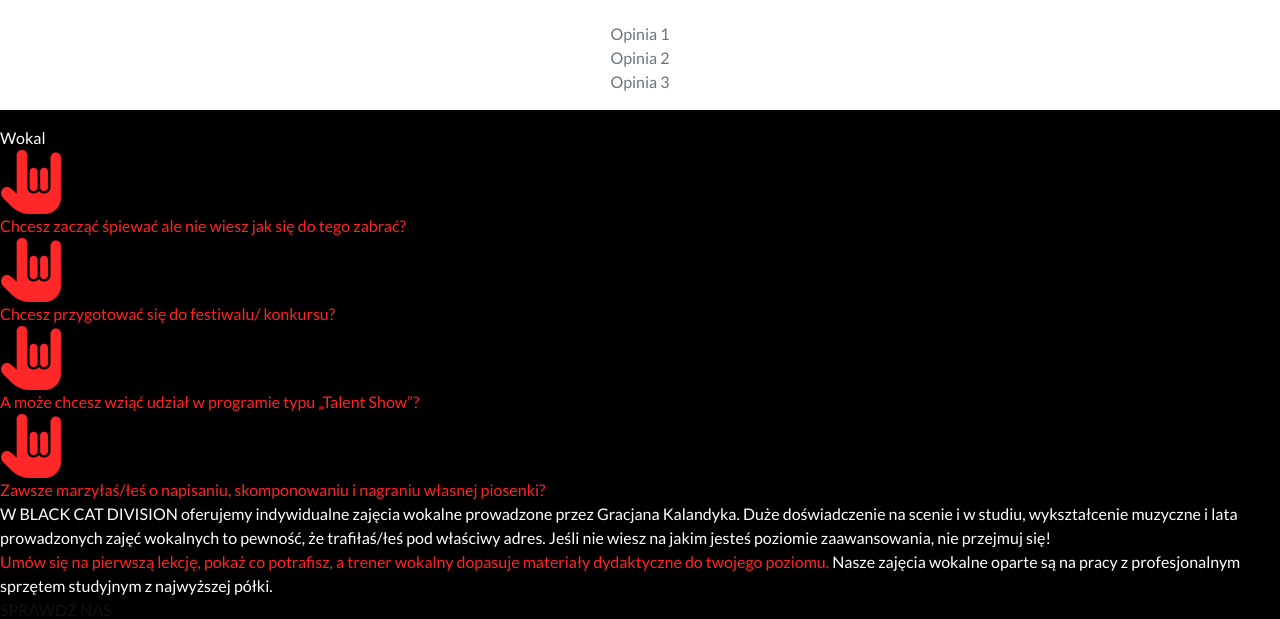
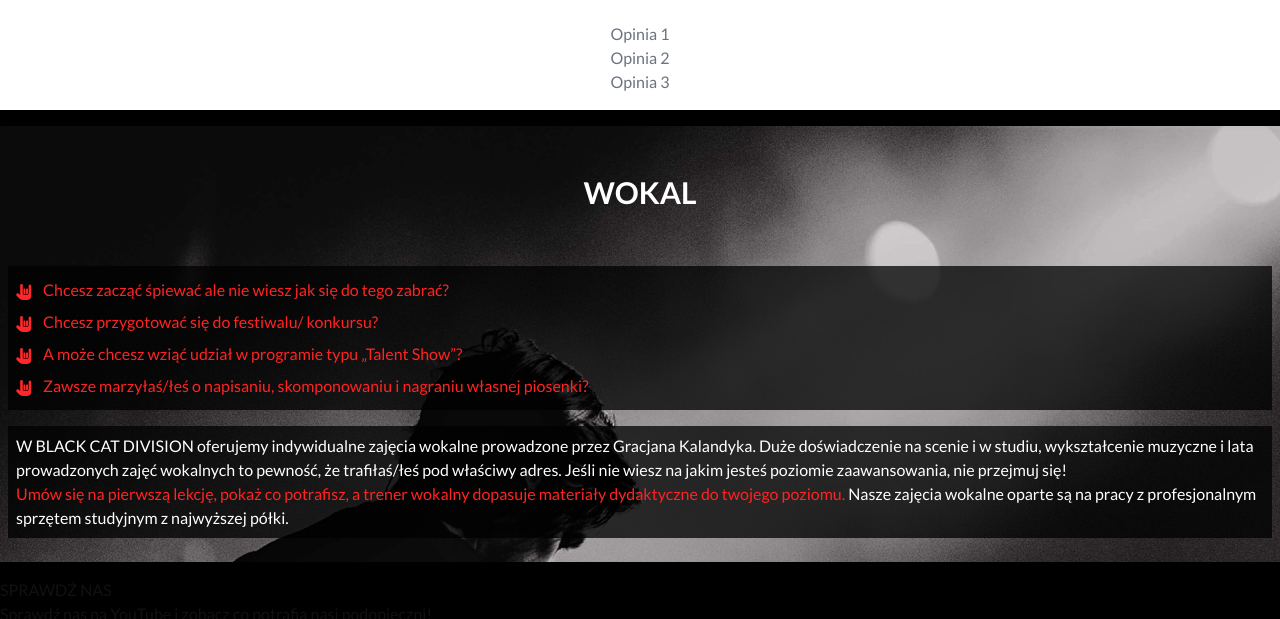
Before and after one commit to dawid-majewski-pl/black_cat_division, a website: page public/index.html in a window 1280 px wide. Shown: the part 3420-4039 px from the top of the page. Drawn offline with Linux system fonts and the light colour scheme.

Commit message:
Vocal section styled.

```diff
--- a/public/index.html
+++ b/public/index.html
@@ -146,18 +146,19 @@
                 </div>
         </section>
         <!-- Vocal Section -->
-        <section id="vocal">
+        <section id="vocal" class="bg-[url('../img/vocal.webp')] pb-4 my-4">
             <header>
-                <h2>Wokal</h2>
+                <h2 class="text-3xl uppercase font-bold py-12 m-auto text-center">Wokal</h2>
             </header>
             <!-- Grid -->
-            <div>
-                <ul class="text-red-main">
-                    <li><img src="img/hand.webp" alt=""> Chcesz zacząć śpiewać ale nie wiesz jak się do tego zabrać?</li>
-                    <li><img src="img/hand.webp" alt=""> Chcesz przygotować się do festiwalu/ konkursu?</li>
-                    <li><img src="img/hand.webp" alt=""> A może chcesz wziąć udział w programie typu „Talent Show”?</li>
-                    <li><img src="img/hand.webp" alt=""> Zawsze marzyłaś/łeś o napisaniu, skomponowaniu i nagraniu własnej piosenki?</li>
+            <div class="grid grid-cols-1">
+                <ul class="bg-black bg-opacity-75 m-2 p-2 text-red-main">
+                    <li class="py-1"><img class="inline w-4 mr-2" src="img/hand.webp" alt=""> Chcesz zacząć śpiewać ale nie wiesz jak się do tego zabrać?</li>
+                    <li class="py-1"><img class="inline w-4 mr-2" src="img/hand.webp" alt=""> Chcesz przygotować się do festiwalu/ konkursu?</li>
+                    <li class="py-1"><img class="inline w-4 mr-2" src="img/hand.webp" alt=""> A może chcesz wziąć udział w programie typu „Talent Show”?</li>
+                    <li class="py-1"><img class="inline w-4 mr-2" src="img/hand.webp" alt=""> Zawsze marzyłaś/łeś o napisaniu, skomponowaniu i nagraniu własnej piosenki?</li>
                 </ul>
+                <div class="bg-black bg-opacity-75 m-2 p-2">
                     <p>
                         W <span>BLACK CAT DIVISION</span> oferujemy indywidualne zajęcia wokalne prowadzone przez <span>Gracjana Kalandyka</span>. Duże doświadczenie na scenie i w studiu, wykształcenie muzyczne i lata prowadzonych zajęć wokalnych to pewność, że trafiłaś/łeś pod właściwy adres.
                         Jeśli nie wiesz na jakim jesteś poziomie zaawansowania, nie przejmuj się!
@@ -166,6 +167,7 @@
                         <span class="text-red-main">Umów się na pierwszą lekcję, pokaż co potrafisz, a trener wokalny dopasuje materiały dydaktyczne do twojego poziomu.</span>
                         Nasze zajęcia wokalne oparte są na pracy z profesjonalnym sprzętem studyjnym z najwyższej półki.
                     </p>
+                </div>
             </div>
         </section>
         <!-- Show Section -->
```
Also changed, not shown: public/styles/styles.css. Lines whose indentation alone changed are shown as unchanged.
